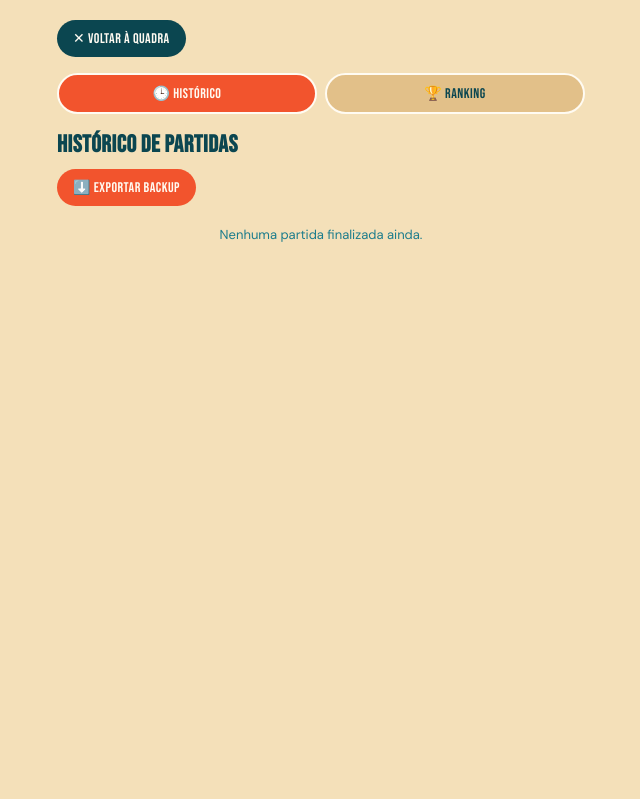
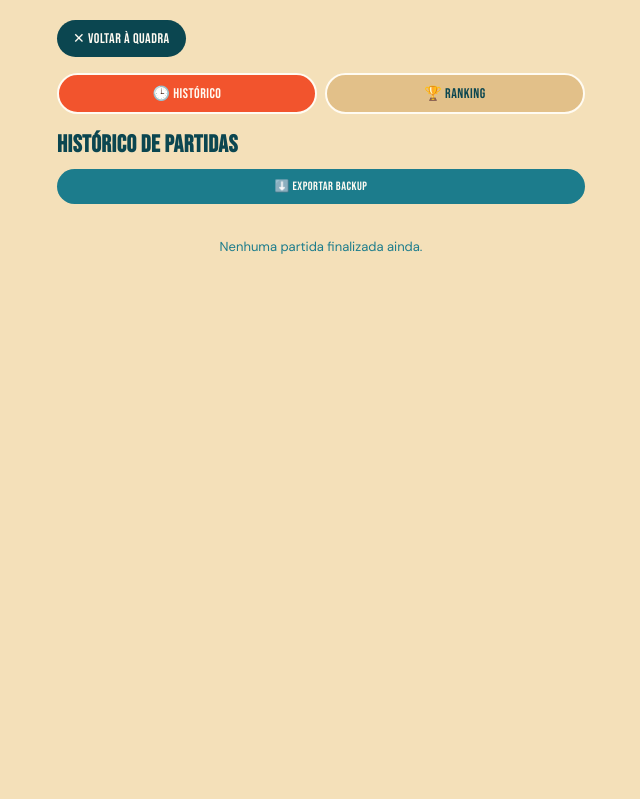
Before and after one commit to rusber2211/vila-da-barra, a plain HTML site: page index.html in a window 1280 px wide. Both pictures are taken after a click on the label "📊 Histórico & Ranking". Shown: the top 799 px of the page, without its empty margins (319-959 px from the left). Drawn offline with Linux system fonts and the light colour scheme.

Commit message:
Update style.css

```diff
--- a/style.css
+++ b/style.css
@@ -501,6 +501,21 @@ button:hover {
   letter-spacing: 0.5px;
 }
 
+/* ===== EXPORTAR / IMPORTAR BACKUP ===== */
+
+.acoes-historico {
+  display: flex;
+  gap: 8px;
+  margin-bottom: 14px;
+}
+
+.acoes-historico button {
+  flex: 1;
+  font-size: 12px;
+  padding: 10px 8px;
+  background: var(--oceano);
+}
+
 .item-historico {
   background: var(--branco-osso);
   border: 1px solid var(--oceano);
```
